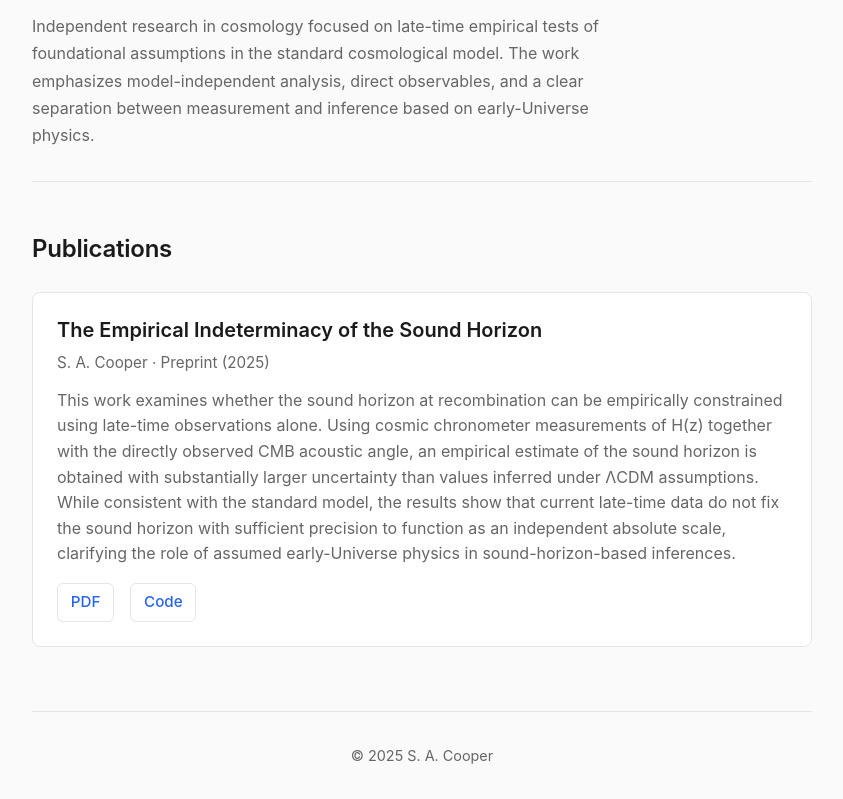
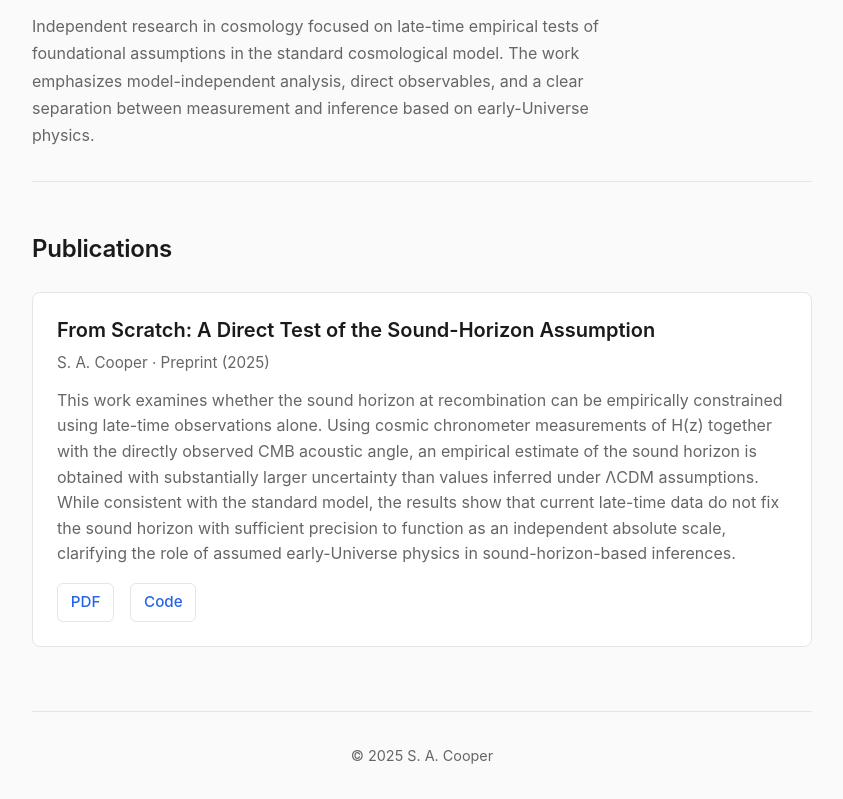
Before and after one commit to sacooperresearch-collab/sacooperresearch-collab.github.io, a plain HTML site: page index.html in a window 1280 px wide. Shown: the part 135-934 px from the top of the page, without its empty margins (218-1061 px from the left). Drawn offline with Linux system fonts and the light colour scheme.

Commit message:
Update index.html

```diff
--- a/index.html
+++ b/index.html
@@ -135,7 +135,7 @@
 
       <article class="paper">
         <div class="paper-title">
-          The Empirical Indeterminacy of the Sound Horizon
+          From Scratch: A Direct Test of the Sound-Horizon Assumption
         </div>
         <div class="paper-meta">
           S. A. Cooper · Preprint (2025)
```
